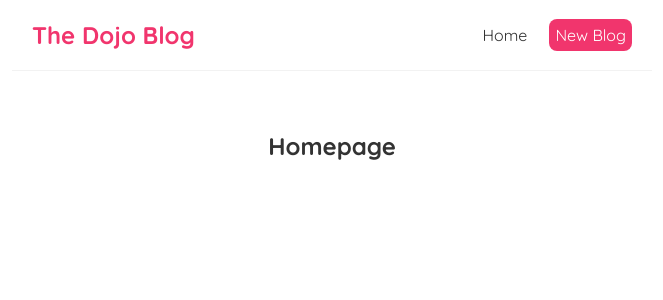
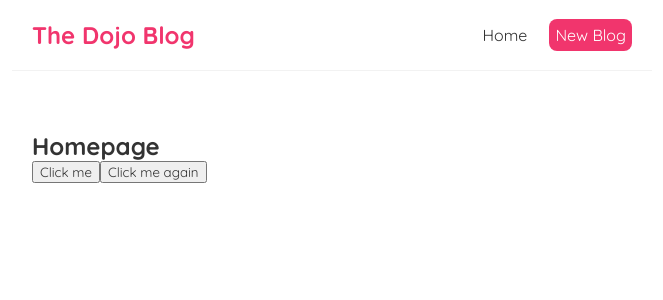
Before and after one commit to sytunguyen77/react-tutorial, a React (Create React App) app: page / in a window 1280 px wide. Shown: the top 300 px of the page, without its empty margins (308-971 px from the left). Built offline with nearby package versions, Linux system fonts and the light colour scheme.

Commit message:
first commit

```diff
--- a/src/App.css
+++ /dev/null
@@ -1,38 +0,0 @@
-.App {
-   text-align: center;
-}
-
-.App-logo {
-   height: 40vmin;
-   pointer-events: none;
-}
-
-@media (prefers-reduced-motion: no-preference) {
-   .App-logo {
-      animation: App-logo-spin infinite 20s linear;
-   }
-}
-
-.App-header {
-   background-color: #282c34;
-   min-height: 100vh;
-   display: flex;
-   flex-direction: column;
-   align-items: center;
-   justify-content: center;
-   font-size: calc(10px + 2vmin);
-   color: white;
-}
-
-.App-link {
-   color: #61dafb;
-}
-
-@keyframes App-logo-spin {
-   from {
-      transform: rotate(0deg);
-   }
-   to {
-      transform: rotate(360deg);
-   }
-}
--- a/src/App.js
+++ b/src/App.js
@@ -1,4 +1,3 @@
-import "./App.css";
 import Navbar from "./Navbar";
 import Home from "./Home";
 
--- a/src/Home.js
+++ b/src/Home.js
@@ -1,7 +1,22 @@
 const Home = () => {
+   const handleClick = (e) => {
+      console.log("hello, ninjas", e);
+   };
+
+   const handleClickAgain = (name, e) => {
+      console.log("hello " + name, e.target);
+   };
    return (
       <div className="home">
          <h2>Homepage</h2>
+         <button onClick={handleClick}>Click me</button>
+         <button
+            onClick={(e) => {
+               handleClickAgain("mario", e);
+            }}
+         >
+            Click me again
+         </button>
       </div>
    );
 };
```
